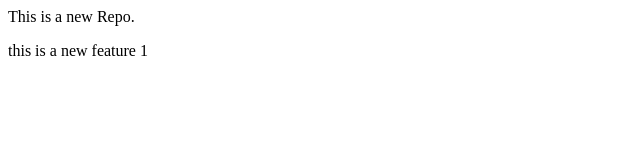
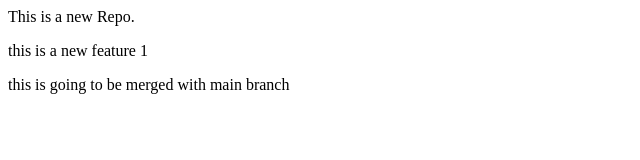
Before and after one commit to Crazychaplin07/Localrepo, a plain HTML site: page index.html in a window 1280 px wide. Shown: the whole page, without its empty margins (0-640 px from the left). Drawn offline with Linux system fonts and the light colour scheme.

Commit message:
add changes

```diff
--- a/index.html
+++ b/index.html
@@ -1,2 +1,3 @@
 <p>This is a new Repo.</p>
 <p>this is a new feature 1</p>
+<p>this is going to be merged with main branch</p>
```
